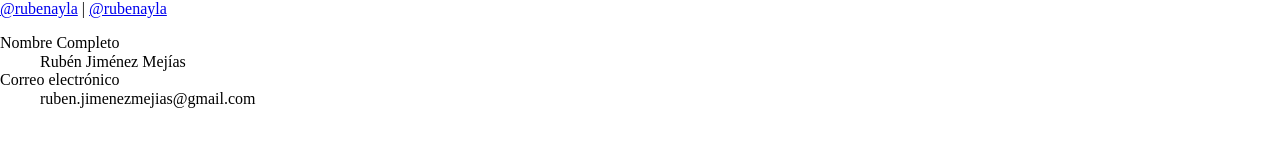
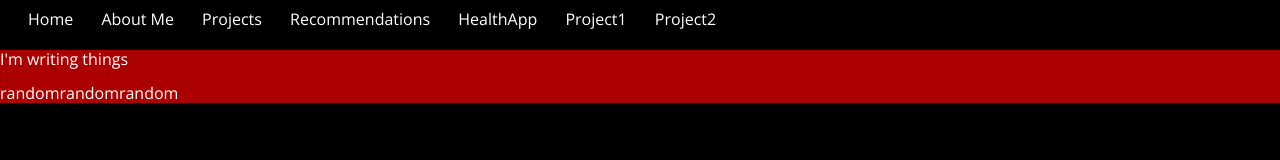
Before and after one commit to rubenayla/rubenayla, a plain HTML site: page index.html in a window 1280 px wide. Drawn offline with nearby package versions, Linux system fonts and the light colour scheme.

Commit message:
Update index.html

```diff
--- a/index.html
+++ b/index.html
@@ -1,33 +1,30 @@
 <!DOCTYPE html>
 <html>
 <head>
-	<meta charset="utf-8" />
-	<title>Página de Rubén Jiménez</title>
-
-	<link href="css/normalize.css" rel="stylesheet" type="text/css" />
-	<link href="https://fonts.googleapis.com/css?family=Open+Sans" rel="stylesheet" />
-
-	<link rel="stylesheet" href="index.css" />
+	<title>Ruben website</title>
+	<meta charset='UTF-8 '/>
+	<!-- <link rel='icon' type='image' href='favicon.' width='64' height='64'/> -->
+	<link href='https://fonts.googleapis.com/css?family=Open+Sans' rel='stylesheet'>
+    <link rel='stylesheet' type='text/css' href='css/normalize.css'>
+    <link rel='stylesheet' type='text/css' href='css/style.css'>
 </head>
 <body>
-	<nav>
-		<a href="https://twitter.com/rubenayla">@rubenayla</a> | <!--?-->
-		<a href="https://twitter.com/rubenayla">@rubenayla</a>
-	</nav>
-
-
-	<!-- image -->
-
-	<!-- Description List, terms. -->
-	<dl>
-		<dt>Nombre Completo</dt>
-		<dd>Rubén Jiménez Mejías</dd>
-
-		<dt>Correo electrónico</dt>
-		<dd>ruben.jimenezmejias@gmail.com</dd>
-	</dl>
-
-
-
+	<header>
+		<nav class='menu'>
+			<a href='index.html' class='menu_item'>Home</a>
+			<a href='about.html' class='menu_item'>About Me</a>
+			<a href='projects.html' class='menu_item'>Projects</a>
+			<a href='recommendations.html' class='menu_item'>Recommendations</a>
+			<a href='www.google.com' class='menu_item'>HealthApp</a>
+			<a href='www.google.com' class='menu_item'>Project1</a>
+			<a href='www.google.com' class='menu_item'>Project2</a>
+		</nav>
+	</header>
+    <div class='home'>
+    	I'm writing things
+    	<!-- <div class='bio'>
+		Inventor and student of aerospace engineering. Interested in STEM, physics, programming and music.
+	</div> --> <p>randomrandomrandom<br/>
+    </div>
 </body>
 </html>
```
